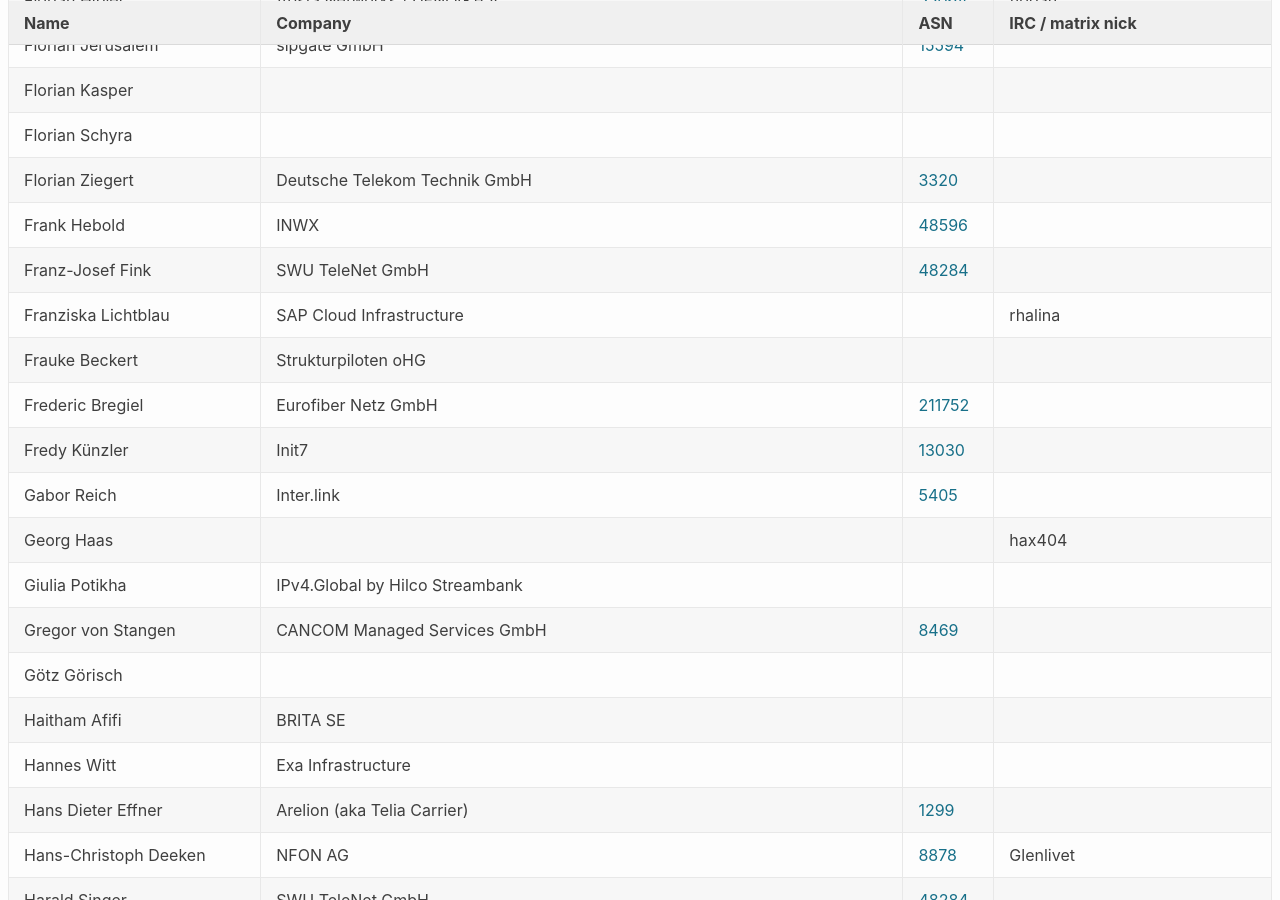
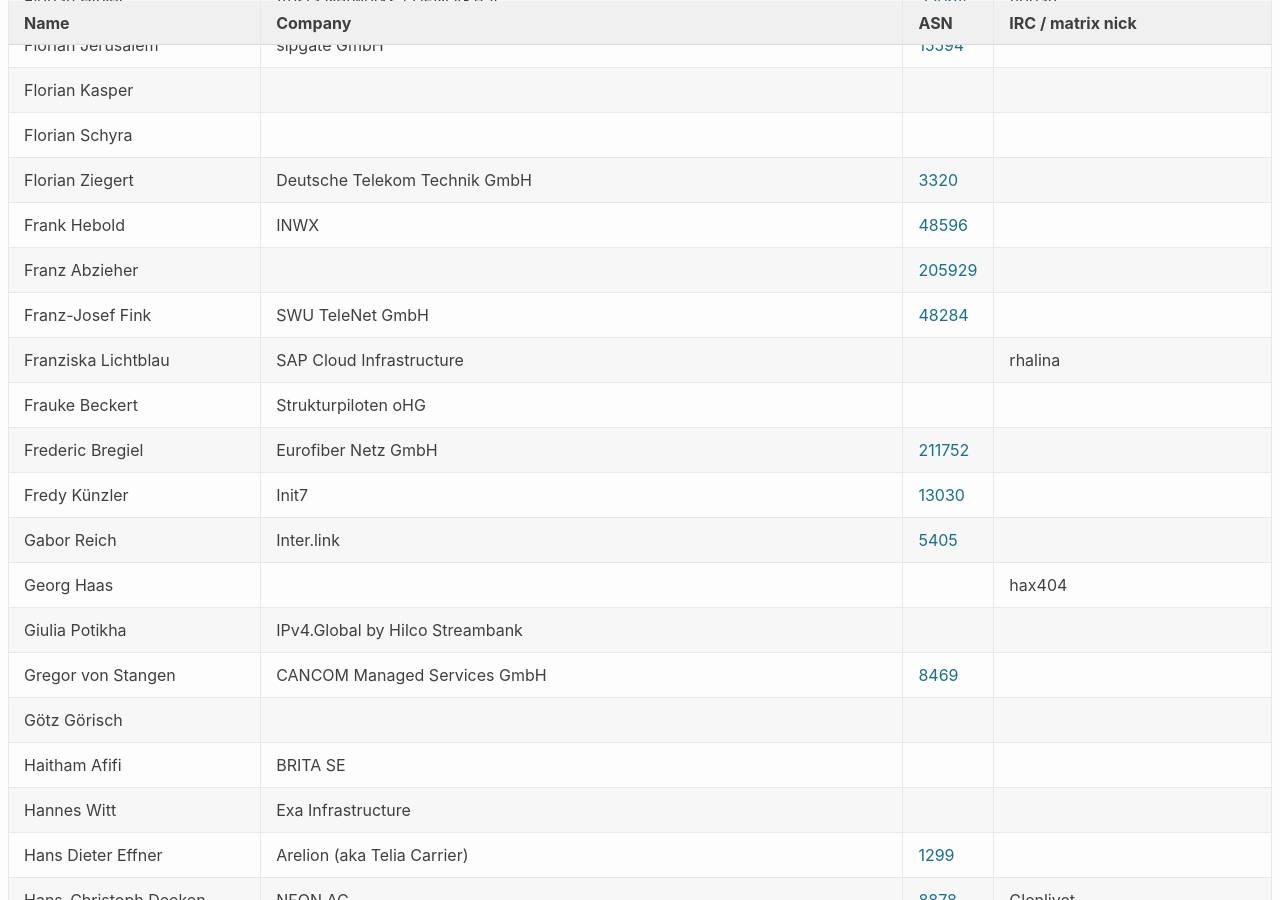
Before and after one commit to denog/pretix-attendeelist, a Jekyll site: the page built from denog17/index.markdown, in a window 1280 px wide and 900 px high, scrolled down 4294 px. Built offline with Jekyll 4.4.1, drawn with Linux system fonts in a browser that asks for light colours.

Commit message:
Latest data: Tue Aug 26 15:11:07 UTC 2025

```diff
--- a/_data/attendees_denog17_onsite.json
+++ b/_data/attendees_denog17_onsite.json
@@ -582,6 +582,12 @@
     "asn": "48596"
   },
   {
+    "name": "Franz Abzieher",
+    "company": null,
+    "irc": null,
+    "asn": "205929"
+  },
+  {
     "name": "Franziska Lichtblau",
     "company": "SAP Cloud Infrastructure",
     "irc": "rhalina",
```
